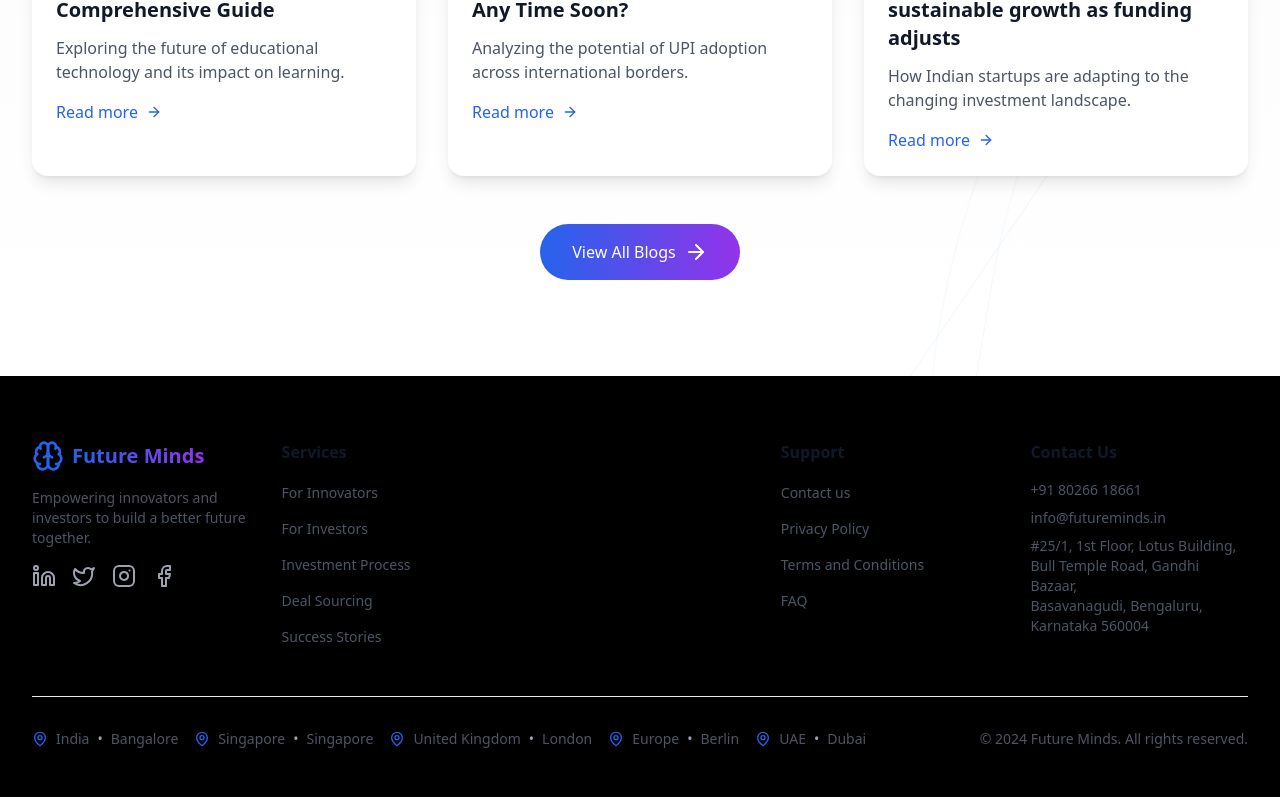
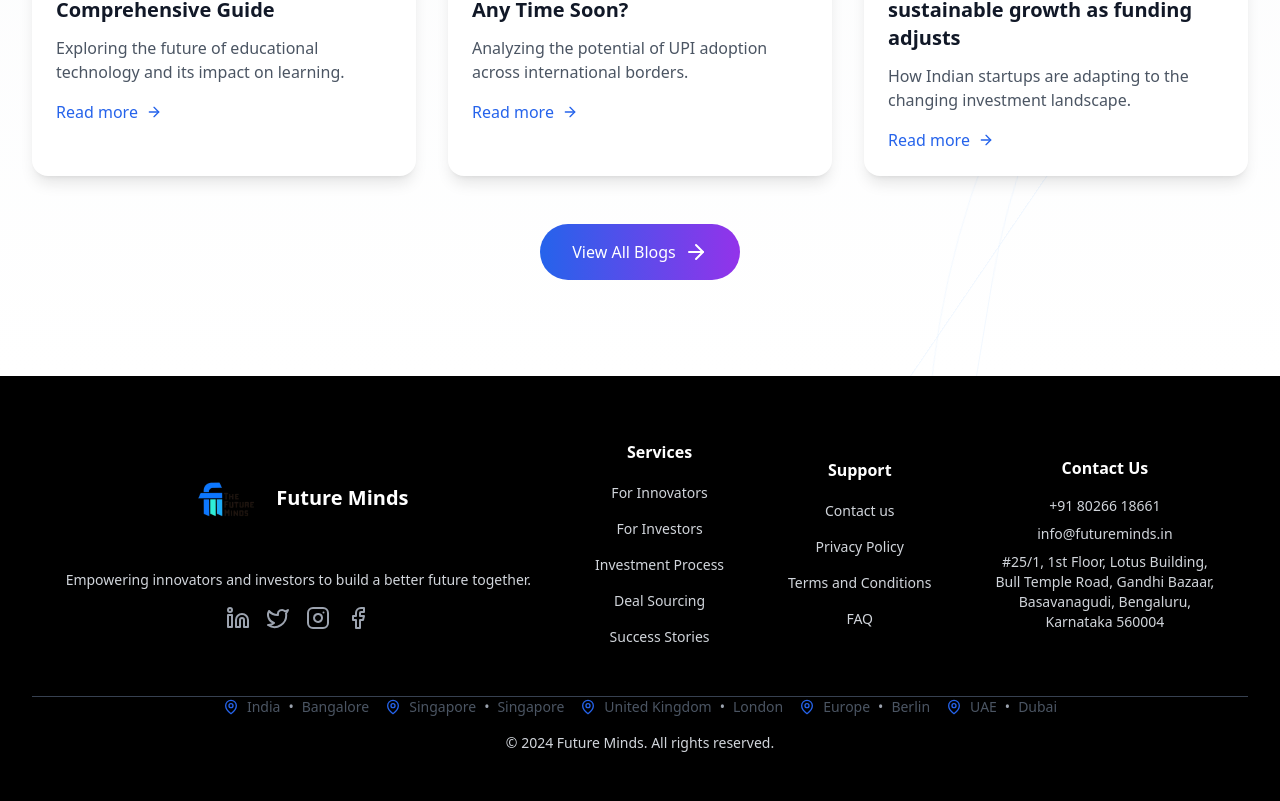
Before and after one commit to ApoorvaA5/2erutuf, a React (Vite) app: page / in a window 1280 px wide. Shown: the part 6284-7085 px from the top of the page. Built offline with nearby package versions, Linux system fonts and the light colour scheme.

Commit message:
footer updated

```diff
--- a/src/components/Footer.tsx
+++ /dev/null
@@ -1,112 +0,0 @@
-import React from 'react';
-import { Instagram, Linkedin } from 'lucide-react';
-
-export function Footer() {
-  return (
-    <footer className="bg-white pt-16 pb-12">
-      <div className="max-w-7xl mx-auto px-4 sm:px-6 lg:px-8">
-        {/* Trust Banner */}
-        <div className="mb-16">
-          <h2 className="text-4xl font-bold text-center text-gray-900 mb-12">
-            Trusted by millions to discover and buy the right food every time.
-          </h2>
-
-          <div className="grid grid-cols-1 md:grid-cols-4 gap-8">
-            <div className="flex flex-col items-center text-center">
-              <img src="https://images.unsplash.com/photo-1546069901-ba9599a7e63c?auto=format&fit=crop&w=100&h=100" alt="Marketplace" className="w-16 h-16 mb-4 rounded-lg object-cover" />
-              <p className="text-gray-700">Shop the world's largest food marketplace</p>
-            </div>
-            <div className="flex flex-col items-center text-center">
-              <img src="https://images.unsplash.com/photo-1486312338219-ce68d2c6f44d?auto=format&fit=crop&w=100&h=100" alt="Support" className="w-16 h-16 mb-4 rounded-lg object-cover" />
-              <p className="text-gray-700">Our support team is always here to help</p>
-            </div>
-            <div className="flex flex-col items-center text-center">
-              <img src="https://images.unsplash.com/photo-1542838132-92c53300491e?auto=format&fit=crop&w=100&h=100" alt="Delivery" className="w-16 h-16 mb-4 rounded-lg object-cover" />
-              <p className="text-gray-700">Careful delivery right to your doorstep</p>
-            </div>
-            <div className="flex flex-col items-center text-center">
-              <img src="https://images.unsplash.com/photo-1604329760661-e71dc83f8f26?auto=format&fit=crop&w=100&h=100" alt="Reviews" className="w-16 h-16 mb-4 rounded-lg object-cover" />
-              <p className="text-gray-700">Check honest reviews of any food before purchase</p>
-            </div>
-          </div>
-        </div>
-
-        {/* Footer Links */}
-        <div className="grid grid-cols-1 md:grid-cols-5 gap-8 pb-12 border-b border-gray-200">
-          {/* Logo and Contact */}
-          <div className="col-span-1">
-            <img src="https://media.licdn.com/dms/image/v2/D4D0BAQHGBCaY3o1hKg/company-logo_200_200/company-logo_200_200/0/1713012126041" alt="GO Spoon" className="h-12 w-auto mb-4" />
-            <p className="text-sm text-gray-600 mb-2">Contact Customer Care</p>
-            <p className="text-sm text-gray-600 mb-2">+990 xxxxxxxx</p>
-            <p className="text-sm text-gray-600">Mon.-Sun: 9 a.m. - 12 a.m. ET</p>
-          </div>
-
-          {/* About Us */}
-          <div>
-            <h3 className="font-semibold text-gray-900 mb-4">About Us</h3>
-            <ul className="space-y-3">
-              <li><a href="#" className="text-sm text-gray-600 hover:text-orange-500">Our Company</a></li>
-              <li><a href="#" className="text-sm text-gray-600 hover:text-orange-500">Community Impact</a></li>
-              <li><a href="#" className="text-sm text-gray-600 hover:text-orange-500">Social Responsibility</a></li>
-              <li><a href="#" className="text-sm text-gray-600 hover:text-orange-500">Careers</a></li>
-              <li><a href="#" className="text-sm text-gray-600 hover:text-orange-500">For the Media</a></li>
-              <li><a href="#" className="text-sm text-gray-600 hover:text-orange-500">For the Trade</a></li>
-            </ul>
-          </div>
-
-          {/* Store */}
-          <div>
-            <h3 className="font-semibold text-gray -900 mb-4">Store</h3>
-            <ul className="space-y-3">
-              <li><a href="#" className="text-sm text-gray-600 hover:text-orange-500">Store Locator</a></li>
-              <li><a href="#" className="text-sm text-gray-600 hover:text-orange-500">Classes & Events</a></li>
-              <li><a href="#" className="text-sm text-gray-600 hover:text-orange-500">Book Our Room</a></li>
-              <li><a href="#" className="text-sm text-gray-600 hover:text-orange-500">Gift Cards</a></li>
-              <li><a href="#" className="text-sm text-gray-600 hover:text-orange-500">Guides & Advice</a></li>
-              <li><a href="#" className="text-sm text-gray-600 hover:text-orange-500">Total Food Professional</a></li>
-            </ul>
-          </div>
-
-          {/* Customer Service */}
-          <div>
-            <h3 className="font-semibold text-gray-900 mb-4">Customer Service</h3>
-            <ul className="space-y-3">
-              <li><a href="#" className="text-sm text-gray-600 hover:text-orange-500">Contact Us</a></li>
-              <li><a href="#" className="text-sm text-gray-600 hover:text-orange-500">Order Status</a></li>
-              <li><a href="#" className="text-sm text-gray-600 hover:text-orange-500">Store Pickup</a></li>
-              <li><a href="#" className="text-sm text-gray-600 hover:text-orange-500">Delivery</a></li>
-              <li><a href="#" className="text-sm text-gray-600 hover:text-orange-500">Shipping</a></li>
-              <li><a href="#" className="text-sm text-gray-600 hover:text-orange-500">Returns</a></li>
-            </ul>
-          </div>
-
-          {/* News Room */}
-          <div>
-            <h3 className="font-semibold text-gray-900 mb-4">News Room</h3>
-            <ul className="space-y-3">
-              <li><a href="#" className="text-sm text-gray-600 hover:text-orange-500">News</a></li>
-              <li><a href="#" className="text-sm text-gray-600 hover:text-orange-500">ReleaseMedia</a></li>
-              <li><a href="#" className="text-sm text-gray-600 hover:text-orange-500">KitMedia</a></li>
-              <li><a href="#" className="text-sm text-gray-600 hover:text-orange-500">ContactTopics</a></li>
-            </ul>
-          </div>
-        </div>
-
-        {/* Footer Bottom */}
-        <div className="pt-8 flex flex-col md:flex-row justify-between items-center">
-          <p className="text-sm text-gray-600 mb-4 md:mb-0">
-            © {new Date().getFullYear()} GO Spoon. All rights reserved.
-          </p>
-          <div className="flex space-x-4">
-            <a href="#" className="text-gray-400 hover:text-orange-500">
-              <Instagram className="h-6 w-6" />
-            </a>
-            <a href="#" className="text-gray-400 hover:text-orange-500">
-              <Linkedin className="h-6 w-6" />
-            </a>
-          </div>
-        </div>
-      </div>
-    </footer>
-  );
-}
--- a/src/components/Footer/Footer.tsx
+++ b/src/components/Footer/Footer.tsx
@@ -1,45 +1,42 @@
 import React from 'react';
-import { motion } from 'framer-motion';
-import { Brain } from 'lucide-react';
 import { Link } from 'react-router-dom';
 import FooterLinks from './FooterLinks';
 import SocialLinks from './SocialLinks';
 import LocationBadge from './LocationBadge';
 import { serviceLinks, supportLinks, socialLinks, locations } from './data';
+import logo from '../../assets/logo.png'; // Adjust path if necessary
 
 const Footer: React.FC = () => {
   return (
     <footer className="bg-black pt-16 pb-12">
       <div className="max-w-7xl mx-auto px-4 sm:px-6 lg:px-8">
-        <div className="grid grid-cols-1 md:grid-cols-5 gap-8 pb-12 border-b border-gray-200">
+        <div className="flex flex-wrap justify-center gap-16 pb-12 border-b border-gray-700">
           {/* Logo and Description */}
-          <div className="col-span-1">
+          <div className="flex flex-col items-center justify-center space-y-4 text-center">
             <Link to="/" className="flex items-center space-x-2 mb-4">
-              <Brain className="h-8 w-8 text-blue-600" />
-              <span className="text-xl font-bold bg-gradient-to-r from-blue-600 to-purple-600 bg-clip-text text-transparent">
-                Future Minds
-              </span>
+              <img src={logo} alt="Future Minds Logo" className="h-20 w-auto" />
+              <span className="text-xl font-bold text-white">Future Minds</span>
             </Link>
-            <p className="text-sm text-gray-600 mb-4">
+            <p className="text-sm text-gray-300">
               Empowering innovators and investors to build a better future together.
             </p>
             <SocialLinks links={socialLinks} />
           </div>
 
           {/* Services Links */}
-          <div className="col-span-2">
+          <div className="flex flex-col items-center justify-center text-center">
             <FooterLinks title="Services" links={serviceLinks} />
           </div>
 
           {/* Support Links */}
-          <div className="col-span-1">
+          <div className="flex flex-col items-center justify-center text-center">
             <FooterLinks title="Support" links={supportLinks} />
           </div>
 
           {/* Contact Info */}
-          <div className="col-span-1">
-            <h3 className="font-semibold text-gray-900 mb-4">Contact Us</h3>
-            <div className="space-y-2 text-sm text-gray-600">
+          <div className="flex flex-col items-center justify-center text-center">
+            <h3 className="font-semibold text-white mb-4">Contact Us</h3>
+            <div className="space-y-2 text-sm text-gray-300">
               <p>+91 80266 18661</p>
               <p>info@futureminds.in</p>
               <p>
@@ -56,16 +53,15 @@ const Footer: React.FC = () => {
         </div>
 
         {/* Global Presence */}
-        <div className="pt-8 flex flex-col md:flex-row justify-between items-center">
-          <div className="flex flex-wrap gap-4 mb-4 md:mb-0">
-            {locations.map((location, index) => (
-              <LocationBadge key={location.country} location={location} index={index} />
-            ))}
-          </div>
-          <p className="text-sm text-gray-600">
-            © {new Date().getFullYear()} Future Minds. All rights reserved.
-          </p>
+        <div className="flex flex-wrap justify-center gap-4 mb-4">
+          {locations.map((location, index) => (
+            <LocationBadge key={location.country} location={location} index={index} />
+          ))}
         </div>
+
+        <p className="text-sm text-gray-300 text-center">
+          © {new Date().getFullYear()} Future Minds. All rights reserved.
+        </p>
       </div>
     </footer>
   );
--- a/src/components/Footer/FooterLinks.tsx
+++ b/src/components/Footer/FooterLinks.tsx
@@ -5,18 +5,19 @@ import { FooterLink } from './types';
 interface FooterLinksProps {
   title: string;
   links: FooterLink[];
+  titleClass?: string;
 }
 
-const FooterLinks: React.FC<FooterLinksProps> = ({ title, links }) => {
+const FooterLinks: React.FC<FooterLinksProps> = ({ title, links, titleClass = "text-white" }) => {
   return (
     <div>
-      <h3 className="font-semibold text-gray-900 mb-4">{title}</h3>
+      <h3 className={`font-semibold ${titleClass} mb-4`}>{title}</h3>
       <ul className="space-y-3">
         {links.map((link) => (
           <li key={link.label}>
             <Link
               to={link.href}
-              className="text-sm text-gray-600 hover:text-blue-600 transition-colors duration-300"
+              className="text-sm text-gray-300 hover:text-blue-500 transition-colors duration-300"
             >
               {link.label}
             </Link>
```
